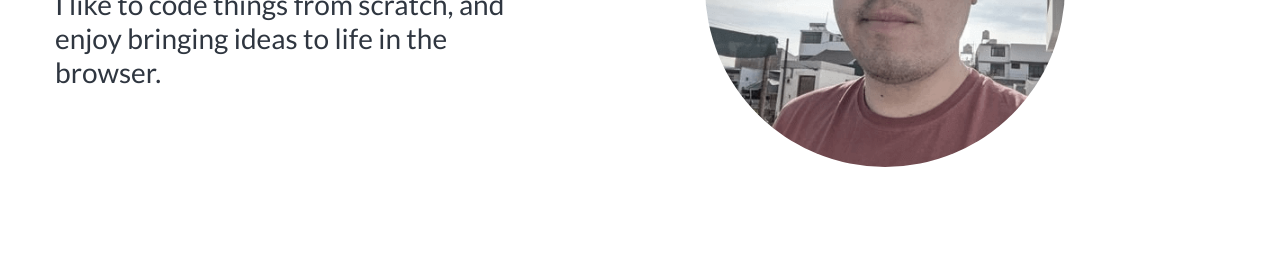
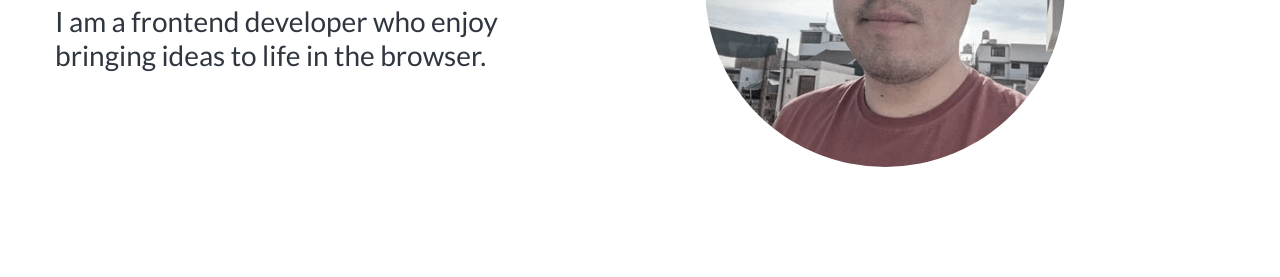
Before and after one commit to angelolev/angelolev.github.io, an Astro site: page / in a window 1280 px wide. Shown: the part 367-644 px from the top of the page. Built offline with nearby package versions, Linux system fonts and the light colour scheme; Astro itself is replaced by a stand-in of ours.

Commit message:
updated description

```diff
--- a/src/components/Hero.astro
+++ b/src/components/Hero.astro
@@ -6,8 +6,7 @@
   <div class="hero__information">
     <h1>Angelo Leva</h1>
     <h2>
-      I like to code things from scratch, and enjoy bringing ideas to life in
-      the browser.
+      I am a frontend developer who enjoy bringing ideas to life in the browser.
     </h2>
   </div>
   <div class="hero__image">
```
